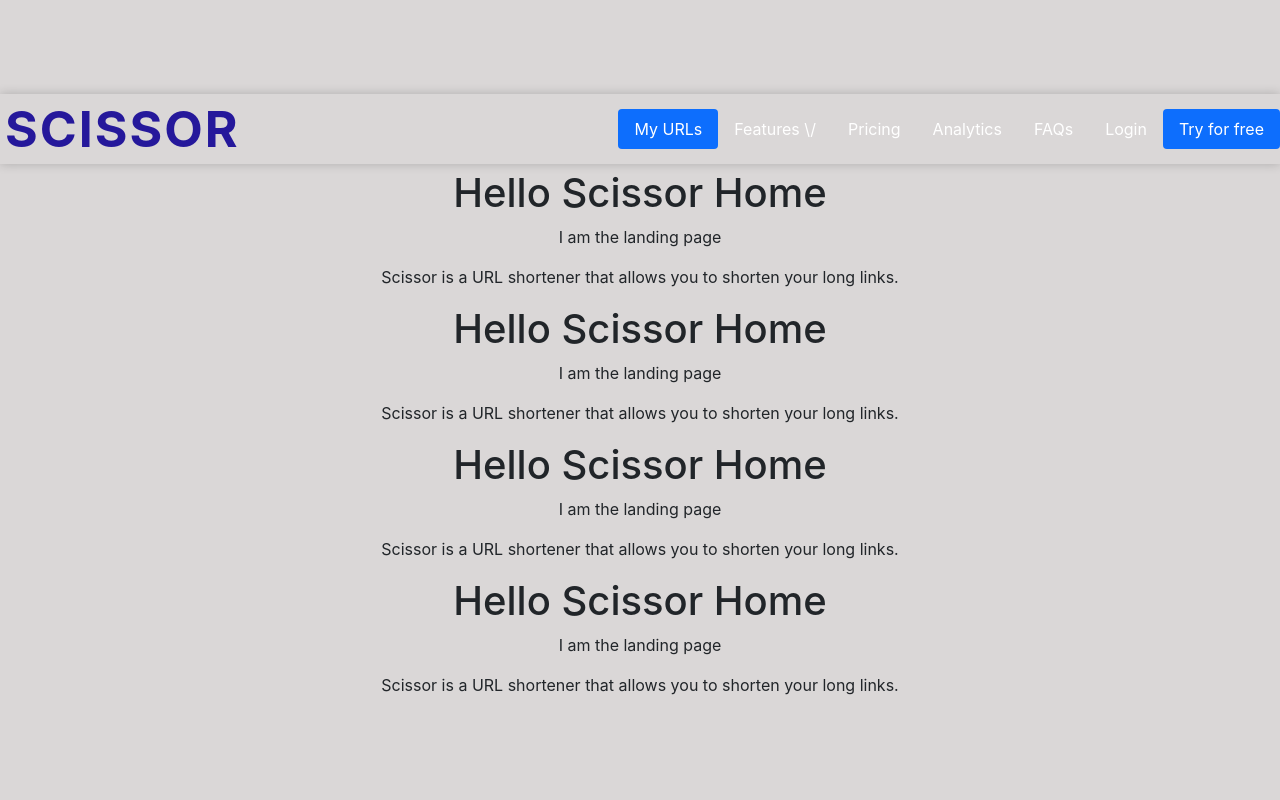
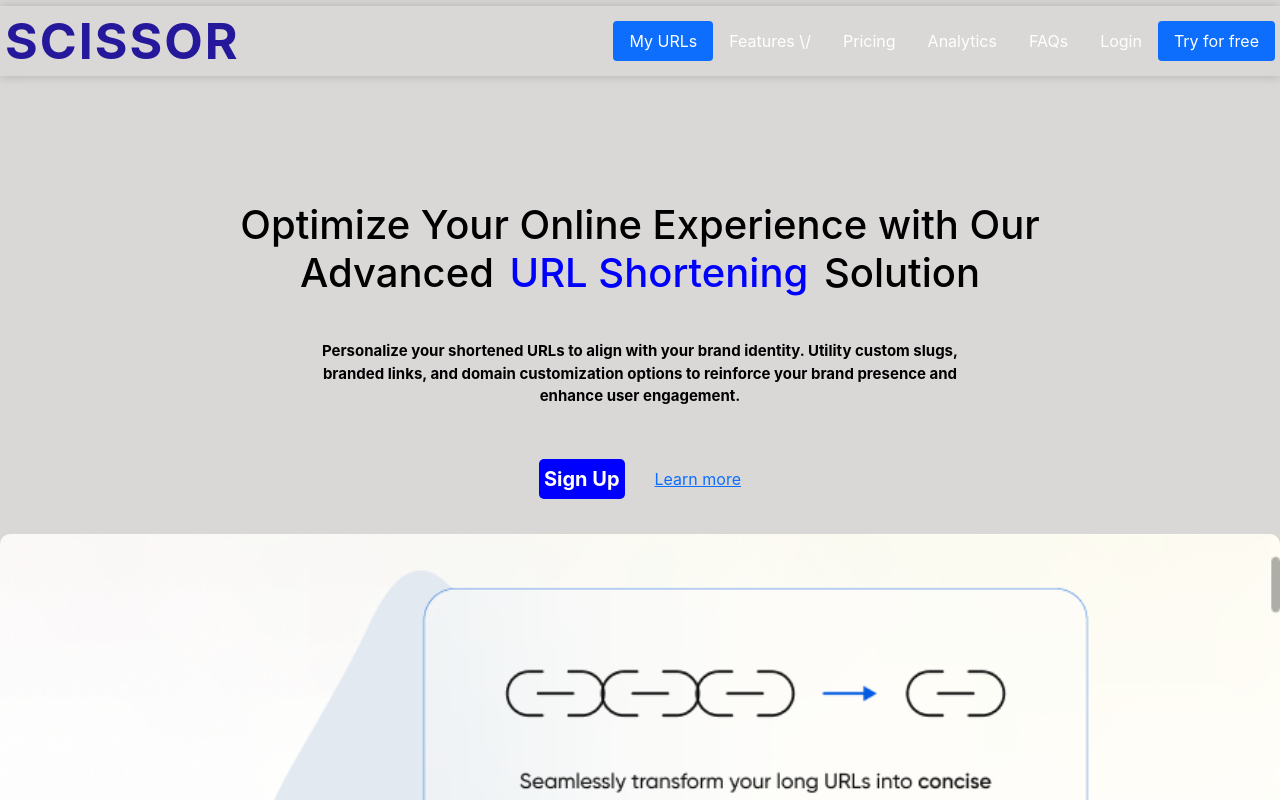
Before and after one commit to ayeniayodeji2009/scissor, a React (Create React App) app: page / in a window 1280 px wide. Shown: the top 800 px of the page. Built offline with nearby package versions, Linux system fonts and the light colour scheme.

Commit message:
Redesign the Home page.

```diff
--- a/src/auth_user/Reset.css
+++ b/src/auth_user/Reset.css
@@ -13,18 +13,21 @@
     padding: 30px;
   }
   .reset__textBox {
-    padding: 10px;
+    padding: 5px;
+    border-radius: 5px;
+    border: 2px solid blue;
     font-size: 18px;
     margin-bottom: 10px;
   }
   .reset__btn {
     padding: 10px;
+    border-radius: 25px;
     font-size: 18px;
     margin-bottom: 10px;
     border: none;
     color: white;
-    background-color: black;
+    background-color: #4285f4;
   }
-  .reset div {
+  /* .reset div {
     margin-top: 7px;
-  }
+  } */
--- a/src/components/Home.css
+++ b/src/components/Home.css
@@ -3,9 +3,67 @@
     flex-direction: column;
     /* align-items: center; */
     justify-content: center;
-    height: 100vh;
+    /* height: 100vh; */
     width: 100%;
     /* border: 1px solid #cf1d1d; */
     margin: 1px auto;
     padding: 0;
 }
+
+.home__hero {
+    display: flex;
+    flex-direction: column;
+    align-items: center;
+    justify-content: center;
+    margin: 90px auto 5px auto;
+    padding: 5px;
+}
+
+.home__heroText_heading {
+    font-size: 80px;
+    font-weight: 1000;
+    color: black;
+    margin: 10px auto;
+    padding: 15px 0;
+}
+
+.home__heroText_paragragh {
+    font-size: 15px;
+    font-weight: 700;
+    color: black;
+    margin: 10px auto;
+    padding: 0;
+}
+
+.home__heroBtns {
+    margin: 10px auto;
+    padding: 5px;
+    display: flex;
+    flex-direction: row;
+    align-items: center;
+}
+
+.home__heroBtns_btn {
+    margin: 10px 30px 10px auto;
+    padding: 5px;
+    font-size: 20px;
+    font-weight: 700;
+    color: white;
+    background-color: blue;
+    border: none;
+    border-radius: 5px;
+    cursor: pointer;
+    text-decoration: none;
+}
+
+.blue_heading {
+    color: blue;
+    /* font-size: 30px;
+    font-weight: 700; */
+    margin: 10px auto;
+    padding: 5px;
+}
+
+.home__heroImg {
+    border-radius: 10px;
+}
--- a/src/components/Home.js
+++ b/src/components/Home.js
@@ -20,19 +20,23 @@ function Home() {
         />
         </Helmet>
             <Navigation />
-            <h1>Hello Scissor Home</h1>
-            <p>I am the landing page</p>
-            <p>Scissor is a URL shortener that allows you to shorten your long links.</p>
-            <h1>Hello Scissor Home</h1>
-            <p>I am the landing page</p>
-            <p>Scissor is a URL shortener that allows you to shorten your long links.</p>
-            <h1>Hello Scissor Home</h1>
-            <p>I am the landing page</p>
-            <p>Scissor is a URL shortener that allows you to shorten your long links.</p>
-            <h1>Hello Scissor Home</h1>
-            <p>I am the landing page</p>
-            <p>Scissor is a URL shortener that allows you to shorten your long links.</p>
+            <section className="home__hero">
+                <div className="home__heroText_heading">
+                    <h1>Optimize Your Online Experience with Our <br />
+                    Advanced <span className="blue_heading">URL Shortening</span> Solution</h1>
+                </div>
+                <div className="home__heroText_paragragh">
+                    <p>Personalize your shortened URLs to align with your brand identity. Utility custom slugs, <br />
+                       branded links, and domain customization options to reinforce your brand presence and <br />
+                        enhance user engagement.</p>
+                </div>
 
+               <div className="home__heroBtns">
+                    <a href="/register" className="home__heroBtns_btn">Sign Up</a>
+                    <a href="/about_us" className="">Learn more</a>
+                </div>
+            </section>
+            <img src="../scissor_homepage_image_1.png" alt="hero" className="home__heroImg" />
         </div>
     )
 }
--- a/src/components/Navigation.css
+++ b/src/components/Navigation.css
@@ -45,3 +45,18 @@
 .nav-text-color {
     color: black;
 }
+
+.nav {
+    display: flex;
+    justify-content: flex-end;
+    flex-direction: row;
+    align-items: center;
+    /* width: 100%; */
+    color: black;
+    padding: 0;
+    margin: 0 5px 0 auto;
+    /*height: 10vh;*/
+    background-color: transparent;
+    /*box-shadow: 0 0 10px rgba(0, 0, 0, 0.2);
+     border: 1px solid #7909d4; */
+}
```
Also changed, not shown: public/scissor_homepage_image_1.png (added).
